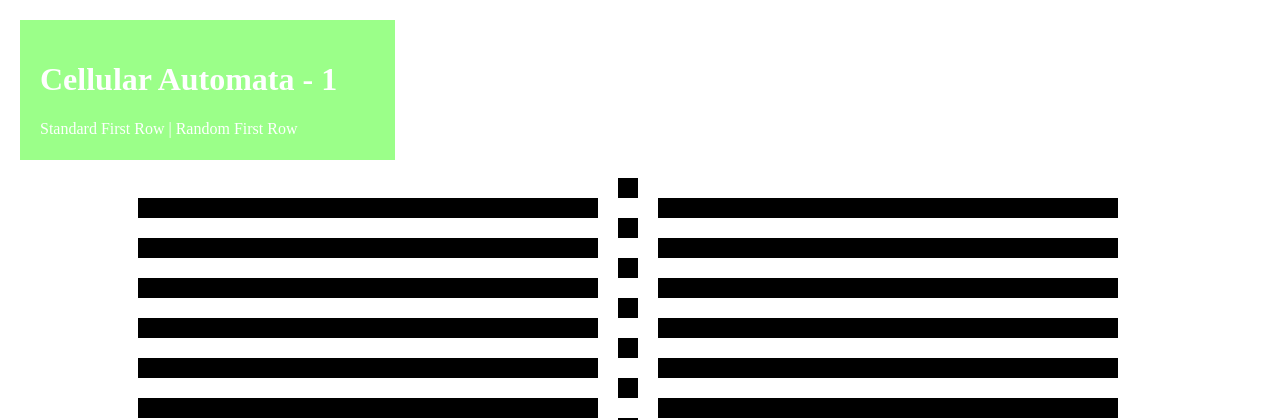
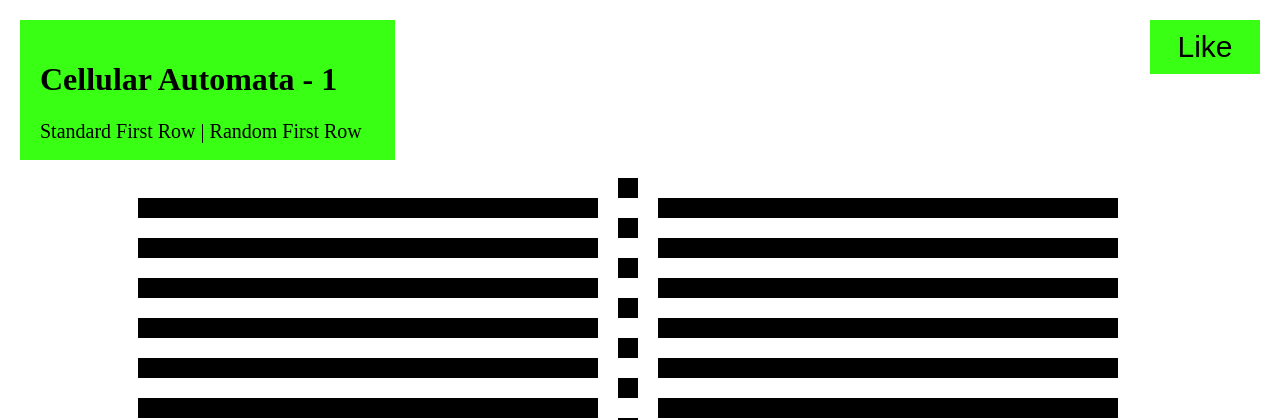
Before and after one commit to awdriggs/ca, a Flask app: page /ca/1 in a window 1280 px wide. Shown: the top 420 px of the page. Run offline with Flask 2, Linux system fonts and the light colour scheme.

Commit message:
likes working

```diff
--- a/app.py
+++ b/app.py
@@ -1,43 +1,46 @@
 # save this as app.py
-from flask import Flask
-from flask import render_template
+from flask import Flask, render_template, session, url_for, redirect, request
 from helpers import build #here be the cellular automata function
 
 app = Flask(__name__)
+app.secret_key = "281c16d162021c6b43a01ca2f388dfc6761bf45ff494cb67eef217ab0f16c635"
 
 @app.route("/")
 def home():
-    return render_template("home.html")
+    return render_template("home.html", sesh=session)
 
 @app.route("/about")
 def about():
     return "about"
 
-@app.route('/ca/<int:number>/random')
+@app.get('/ca/<int:number>/random')
 def random_seed(number):
     board = build(number, True) #builds the ca space as a list of rows, each row is a string
-    return render_template("test.html", num = number, board = board)
+    return render_template("automata.html", num = number, board = board, sesh=session)
 
-@app.route('/ca/<int:number>')
+@app.get('/ca/<int:number>')
 def ca(number):
     board = build(number, False) #builds the ca space as a list of rows, each row is a string
-    return render_template("test.html", num = number, board = board)
+    return render_template("automata.html", num = number, board = board, sesh=session)
 
-# @app.context_processor
-# def inject_rules():
-#     rules = ["111", "110", "101", "100", "011", "010", "001", "000"] #the rules
-#     return dict(user="adam", rules=rules)
+@app.post('/ca/<int:number>')
+def ca_post(number):
+    # print(request.form['submit'])
+    if "likes" not in session:  #add a likes key to session if there isn't one
+        session["likes"] = {}
 
-# @app.context_processor
-# def utility_processor():
-#     def format_price(amount, currency="€"):
-#         return f"{amount:.2f}{currency}"
-#     def get_set(num):
-#         return list("{:08b}".format(num)) #list of the binary representation of the rule set number as a sring
-#     return dict(format_price=format_price, get_set=get_set)
+    l = session["likes"] #temp copy of likes
 
-# # functions for the templates
-# def clever_function():
-#     return u'HELLO'
+    if request.form['submit'] == "Unlike": #if a ca is unliked, pop it from the list
+        l.pop(str(number))
+    else:
+        l[str(number)] = True #meaning it has been liked, so add a key with value == true
 
-# app.jinja_env.globals.update(clever_function=clever_function, stupid=stupid, get_seed=get_seed, automate=automate)
+    session["likes"] = l #set session to the updated copy of likes
+    # return render_template("test.html", session=session)
+    return redirect(url_for('.ca', number = number))
+
+#just for spying session data
+@app.route("/session")
+def sesh():
+    return render_template("test.html", session=session)
--- a/helpers.py
+++ b/helpers.py
@@ -24,7 +24,7 @@ def get_seed(r):
 
 def automate(seed_str, sets, rules):
     row = ""
-    print(len(seed_str))
+    # print(len(seed_str))
     #loop through each letter in the place string
     for i in range(len(seed_str)):
         value = "";
--- a/static/style.css
+++ b/static/style.css
@@ -9,19 +9,23 @@ h1 {
 
 header {
   /* border: 1px solid black; */
-  background-color: rgba(57, 255, 20, 0.5);
+  background-color: rgba(57, 255, 20);
   padding: 20px;
   position: fixed;
   left: 20px;
   top: 20px;
-  color: white;
+  color: #000;
   width: 335px;
   height: 100px;
 }
 
-header h1, header a {
-    color: white;
+header nav {
+  font-size: 20px;
 }
+
+/* header h1, header a { */
+/*   color: white; */
+/* } */
 
 .list ul {
   display: flex;
@@ -41,7 +45,7 @@ a{
 }
 
 a:hover{
-  color: #39ff14;
+  color: #A020F0;
 }
 #content {
   margin-top: 180px;
@@ -73,3 +77,25 @@ a:hover{
 .on {
   background-color: #000;
 }
+
+.likes-wrap{
+  position: fixed;
+  top: 20px;
+  right: 20px;
+}
+
+.likes-wrap form input{
+  background-color: #39ff14;
+  border: 0;
+  font-size: 30px;
+  width: 110px;
+  padding: 10px;
+}
+
+.likes-wrap form input:hover {
+  background-color: #A020F0;
+}
+
+.liked {
+  color: #39ff14;
+}
--- /dev/null
+++ b/templates/automata.html
@@ -0,0 +1,40 @@
+{% extends "base.html" %}
+{% block title %}
+  {{num}}
+{% endblock %}
+
+{% block head %}
+    {{ super() }}
+{% endblock %}
+
+{% block header%}
+<h1><a href="{{url_for('home')}}">Cellular Automata</a> - {{num}}</h1>
+<nav><a href="{{url_for('ca', number=num)}}">Standard First Row </a> | <a href="{{url_for('random_seed', number=num)}}">Random First Row</a></nav>
+{% endblock %}
+
+
+{% block content %}
+  <div class="likes-wrap">
+    {% if num|string in sesh["likes"] %}
+      <form action="{{url_for('ca', number=num)}}" method="post">
+        <input type="submit" name="submit" value="Unlike">
+      </form>
+    {% else %}
+      <form action="{{url_for('ca', number=num)}}" method="post">
+        <input type="submit" name="submit" value="Like">
+      </form>
+    {% endif %}
+
+  </div>
+  <div class="ca-wrap">
+  {% for row in board %}
+  <div class="row">
+    {% for i in  row %}
+      <div class="cell {% if i=="1" %} on {% endif %}">
+      </div>
+    {% endfor %}
+  </div>
+ {% endfor %}
+  </div> <!-- end ca wrap -->
+
+{% endblock %}
--- a/templates/home.html
+++ b/templates/home.html
@@ -12,7 +12,7 @@
     <ul>
       {%for i in range(256):%}
       <li>
-        <a href="/ca/{{i}}">{{i}}</a>
+        <a class="{{'liked' if i|string in sesh["likes"]}}" href="/ca/{{i}}">{{i}}</a>
       </li>
       {%endfor%}
     </ul>
```
Also changed, not shown: templates/test.html (+4 -27 lines).
